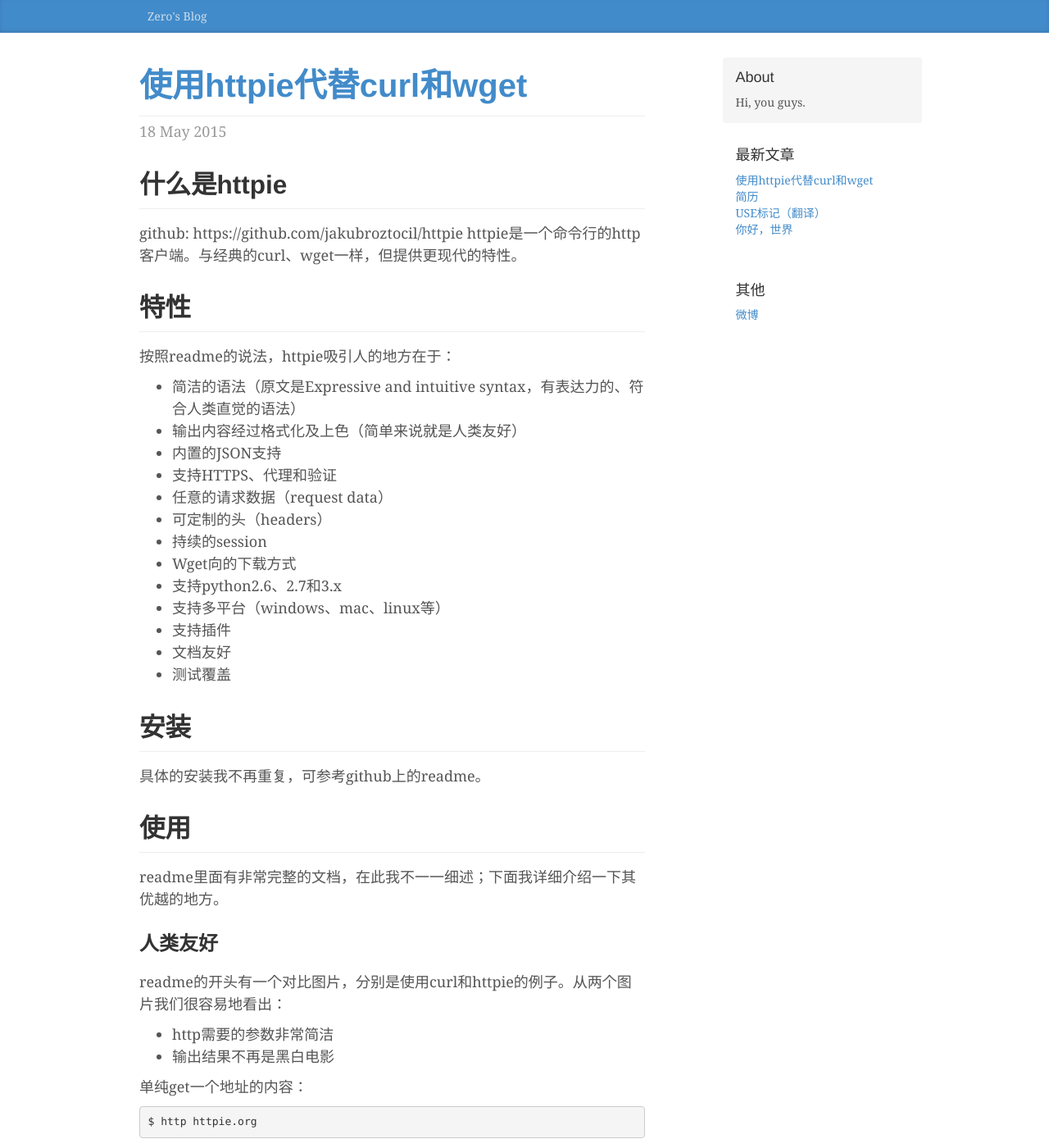
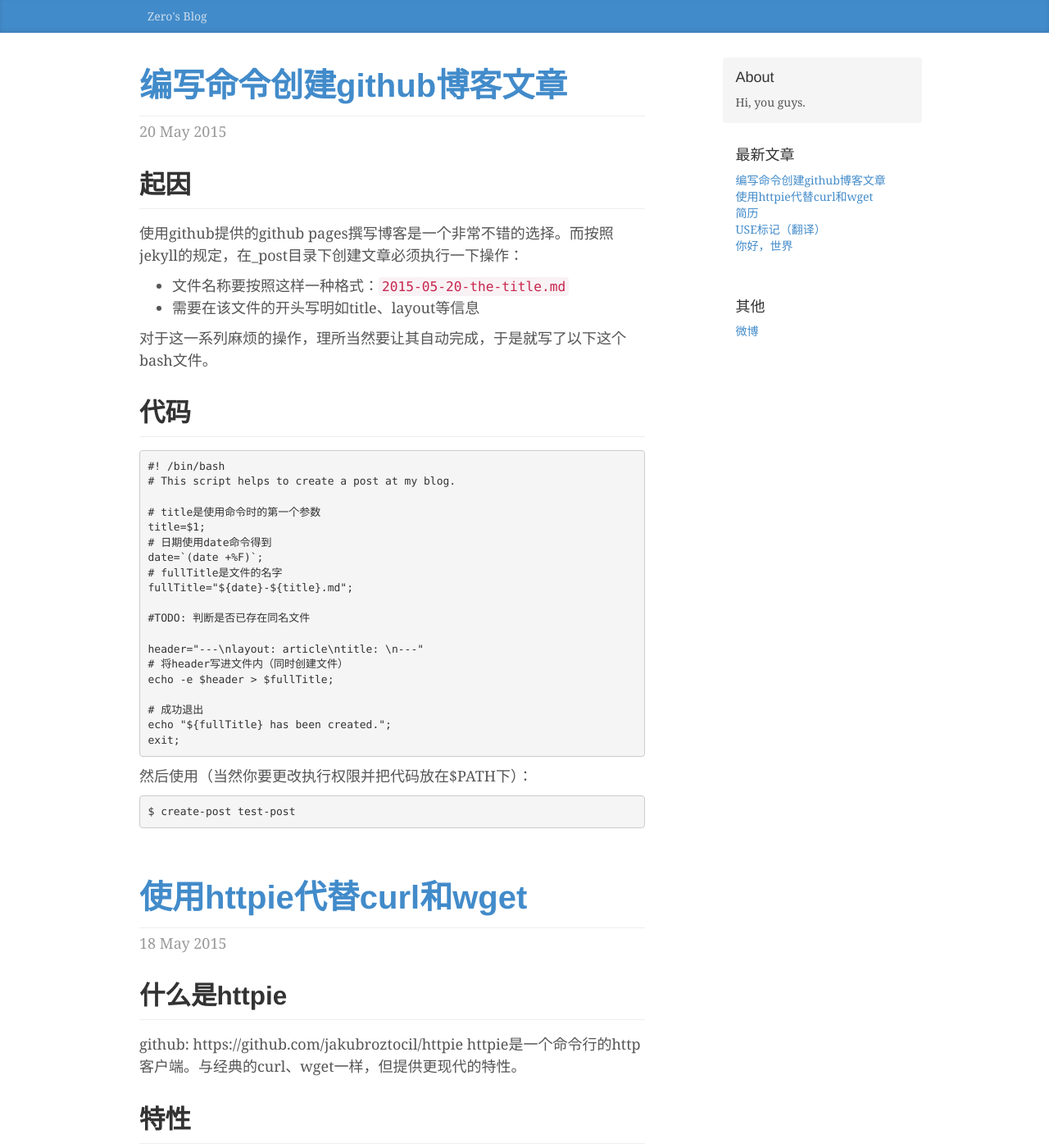
Before and after one commit to butterandfly/butterandfly.github.io, a Jekyll site: the page built from index.html, in a window 1280 px wide and 1400 px high. Shown: the whole window at 82% size. Built offline with Jekyll 4.4.1, drawn with Linux system fonts in a browser that asks for light colours; Markdown is read by kramdown in place of the engine named in the settings.

Commit message:
更新了httpie文章，添加了新文章

````diff
--- /dev/null
+++ b/_posts/2015-05-20-bash-script-to-create-post.md
@@ -0,0 +1,43 @@
+---
+layout: article
+title: 编写命令创建github博客文章
+---
+
+## 起因
+
+使用github提供的github pages撰写博客是一个非常不错的选择。而按照jekyll的规定，在_post目录下创建文章必须执行一下操作：
+
+* 文件名称要按照这样一种格式：`2015-05-20-the-title.md`
+* 需要在该文件的开头写明如title、layout等信息
+
+对于这一系列麻烦的操作，理所当然要让其自动完成，于是就写了以下这个bash文件。
+
+## 代码
+
+```
+#! /bin/bash
+# This script helps to create a post at my blog.
+
+# title是使用命令时的第一个参数
+title=$1;
+# 日期使用date命令得到
+date=`(date +%F)`;
+# fullTitle是文件的名字
+fullTitle="${date}-${title}.md";
+
+#TODO: 判断是否已存在同名文件
+
+header="---\nlayout: article\ntitle: \n---"
+# 将header写进文件内（同时创建文件）
+echo -e $header > $fullTitle;
+
+# 成功退出
+echo "${fullTitle} has been created.";
+exit;
+```
+
+然后使用（当然你要更改执行权限并把代码放在$PATH下）：
+
+```
+$ create-post test-post
+```
````
Also changed, not shown: _posts/2015-05-18-use-httpie.md (+3 -0 lines).
